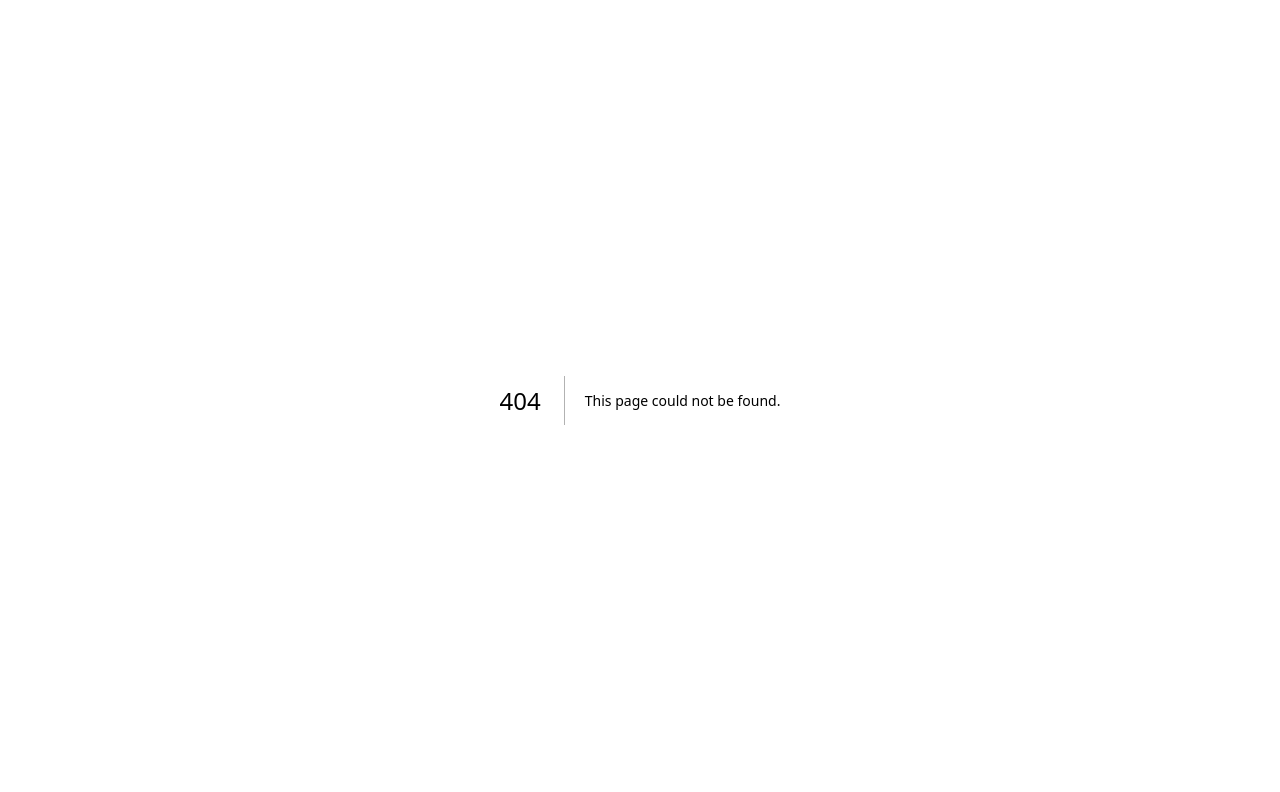
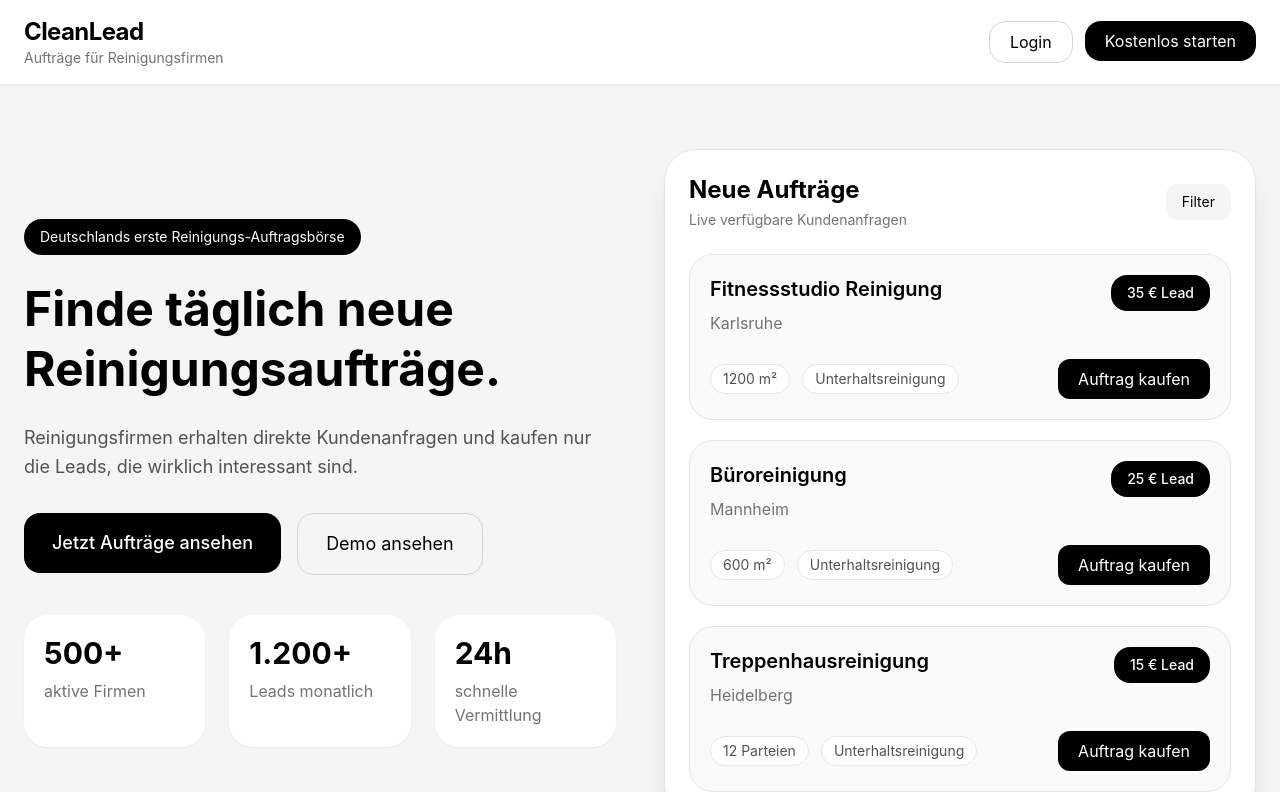
Before and after one commit to EdmondB22/cleanLead, a Next.js app: page / in a window 1280 px wide. Before the commit this address had no page. Shown: the top 792 px of the page. Built offline with nearby package versions, Linux system fonts and the light colour scheme; no server answers.

Commit message:
Home page

```diff
--- /dev/null
+++ b/src/app/page.tsx
@@ -0,0 +1,5 @@
+import CleanLeadMarketplaceDesign from '@/components/landing/CleanLeadMarketplace'
+
+export default function Home() {
+  return <CleanLeadMarketplaceDesign />
+}
```
